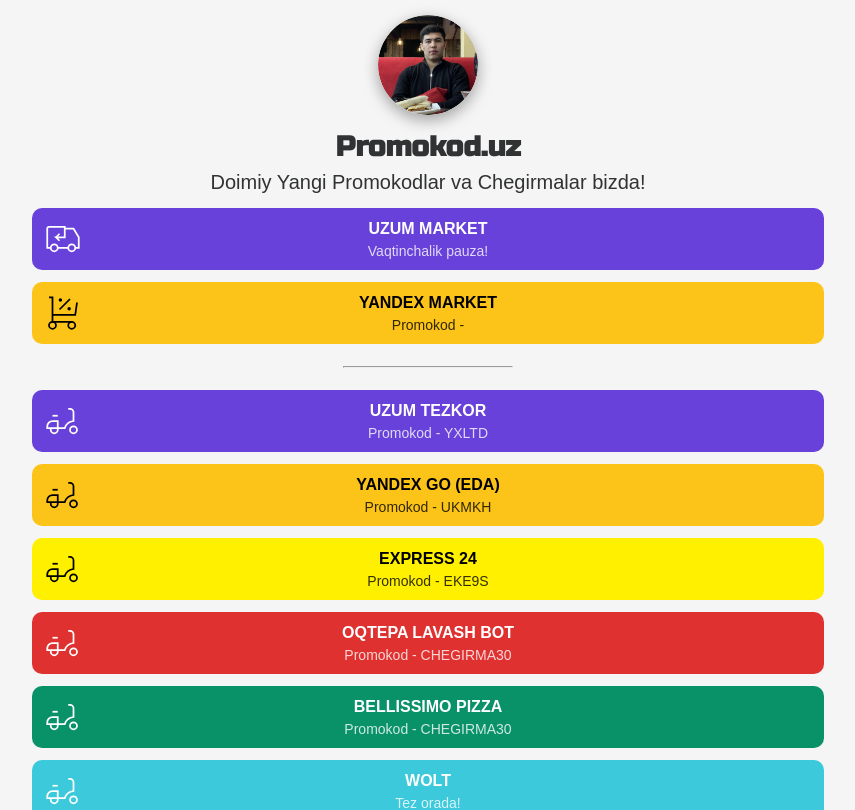
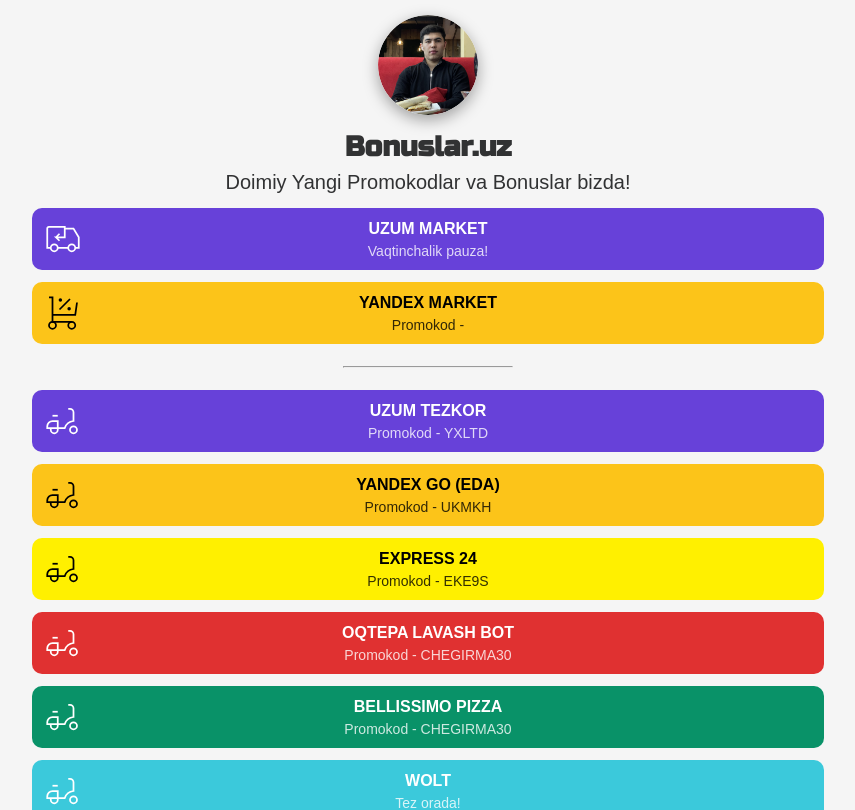
Before and after one commit to sattorovshoxrux3009/taplink-clone, a React (Vite) app: page / in a window 1280 px wide. Shown: the top 810 px of the page, without its empty margins (212-1067 px from the left). Built offline with nearby package versions, Linux system fonts and the light colour scheme; a web font is replaced by a local one.

Commit message:
Add icon

```diff
--- a/src/App.jsx
+++ b/src/App.jsx
@@ -8,8 +8,8 @@
         <div className="logo-wrapper">
           <img className="logo" src={logo} alt="" />
         </div>
-        <h1>Promokod.uz</h1>
-        <h6>Doimiy Yangi Promokodlar va Chegirmalar bizda!</h6>
+        <h1>Bonuslar.uz</h1>
+        <h6>Doimiy Yangi Promokodlar va Bonuslar bizda!</h6>
         <ul>
           <a href="https://t.me/yandeks_telegram/76" target="_blank">
             <li>
```
